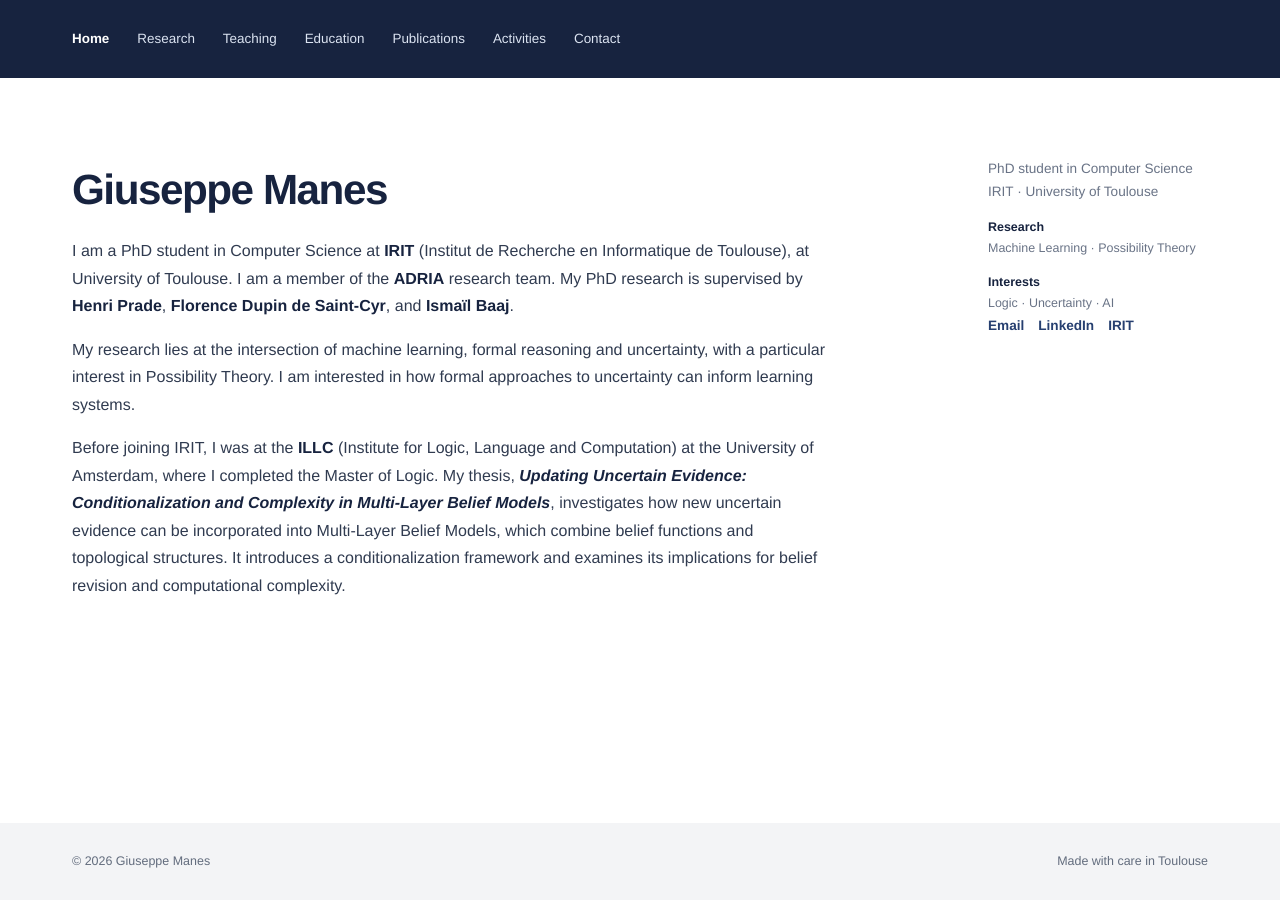
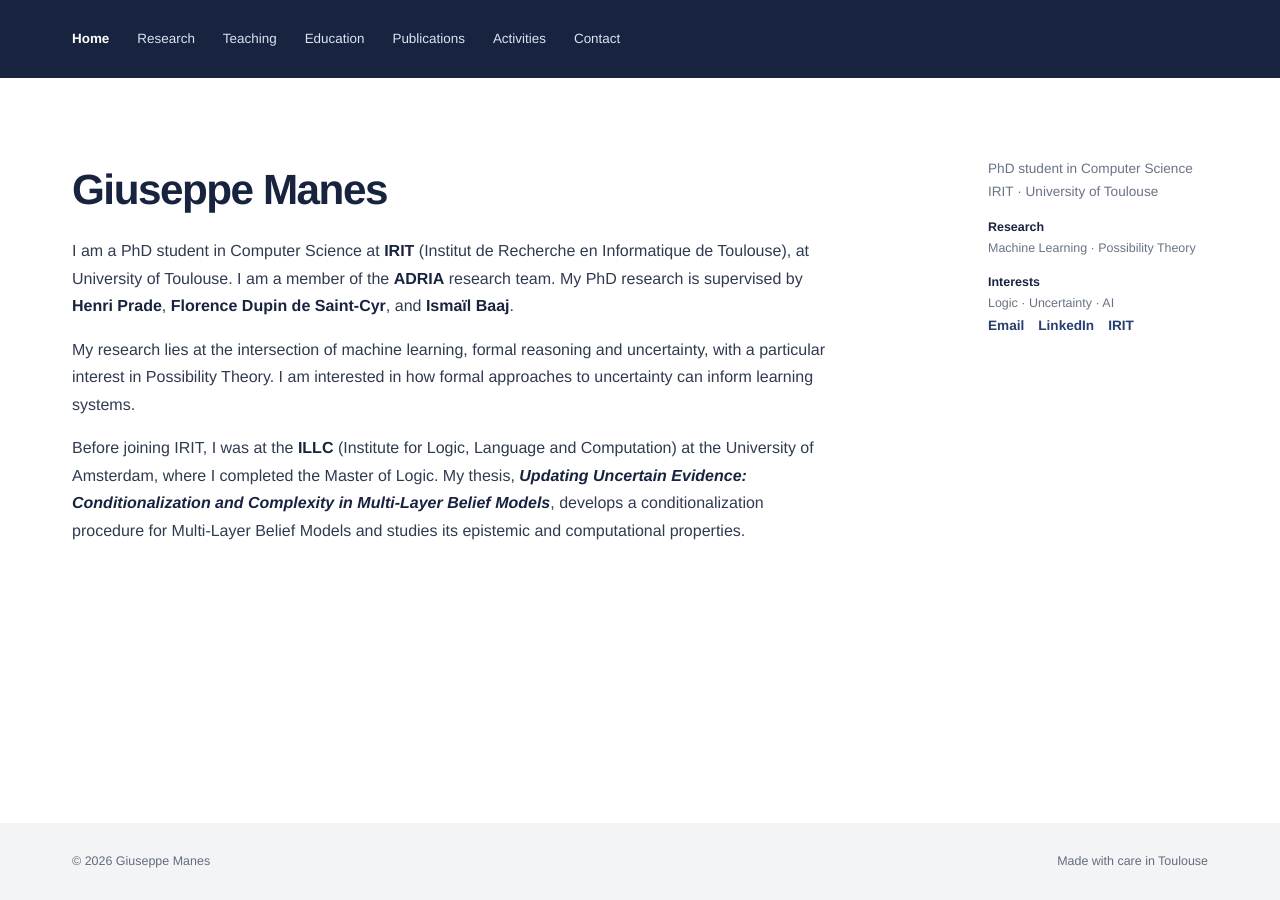
Before and after one commit to gmanes-1/gmanes-1.github.io, a Jekyll site: the page built from index.md, in a window 1280 px wide. Built offline with Jekyll 4.4.1, drawn with Linux system fonts in a browser that asks for light colours.

Commit message:
Undo latest thesis description change

```diff
--- a/index.md
+++ b/index.md
@@ -13,5 +13,5 @@ I am a PhD student in Computer Science at [IRIT](https://www.irit.fr/) (Institut
 My research lies at the intersection of machine learning, formal reasoning and uncertainty, with a particular interest in Possibility Theory. I am interested in how formal approaches to uncertainty can inform learning systems.
 {: .lead }
 
-Before joining IRIT, I was at the [ILLC](https://www.illc.uva.nl) (Institute for Logic, Language and Computation) at the University of Amsterdam, where I completed the Master of Logic. My thesis, [*Updating Uncertain Evidence: Conditionalization and Complexity in Multi-Layer Belief Models*](https://eprints.illc.uva.nl/id/document/13799), investigates how new uncertain evidence can be incorporated into Multi-Layer Belief Models, which combine belief functions and topological structures. It introduces a conditionalization framework and examines its implications for belief revision and computational complexity.
+Before joining IRIT, I was at the [ILLC](https://www.illc.uva.nl) (Institute for Logic, Language and Computation) at the University of Amsterdam, where I completed the Master of Logic. My thesis, [*Updating Uncertain Evidence: Conditionalization and Complexity in Multi-Layer Belief Models*](https://eprints.illc.uva.nl/id/document/13799), develops a conditionalization procedure for Multi-Layer Belief Models and studies its epistemic and computational properties.
 {: .lead }
```
